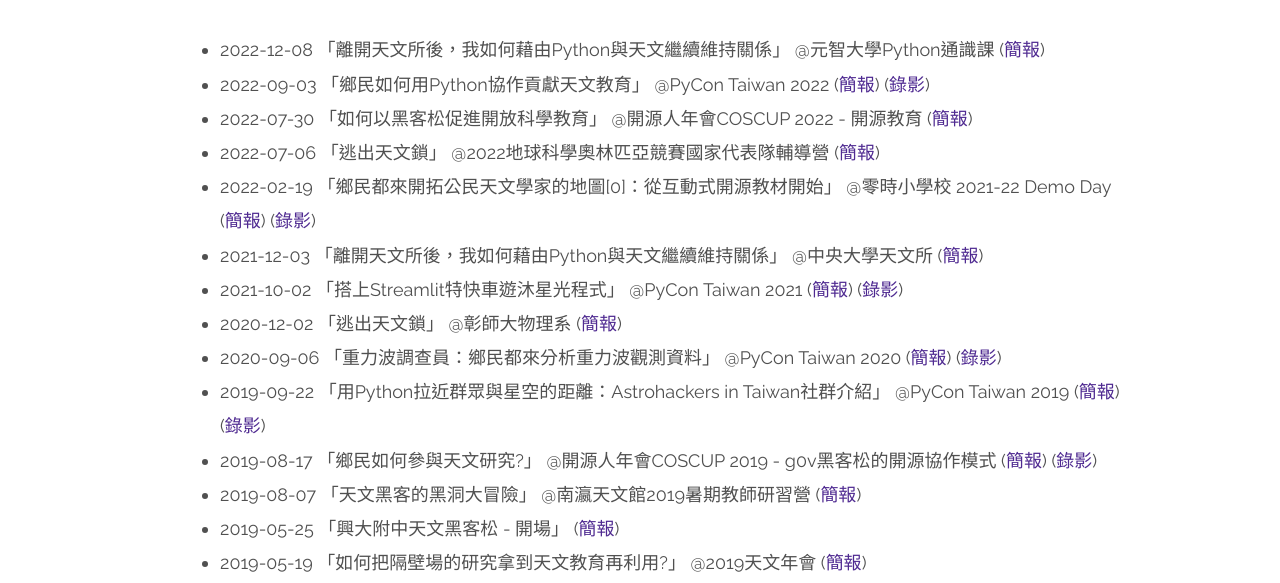
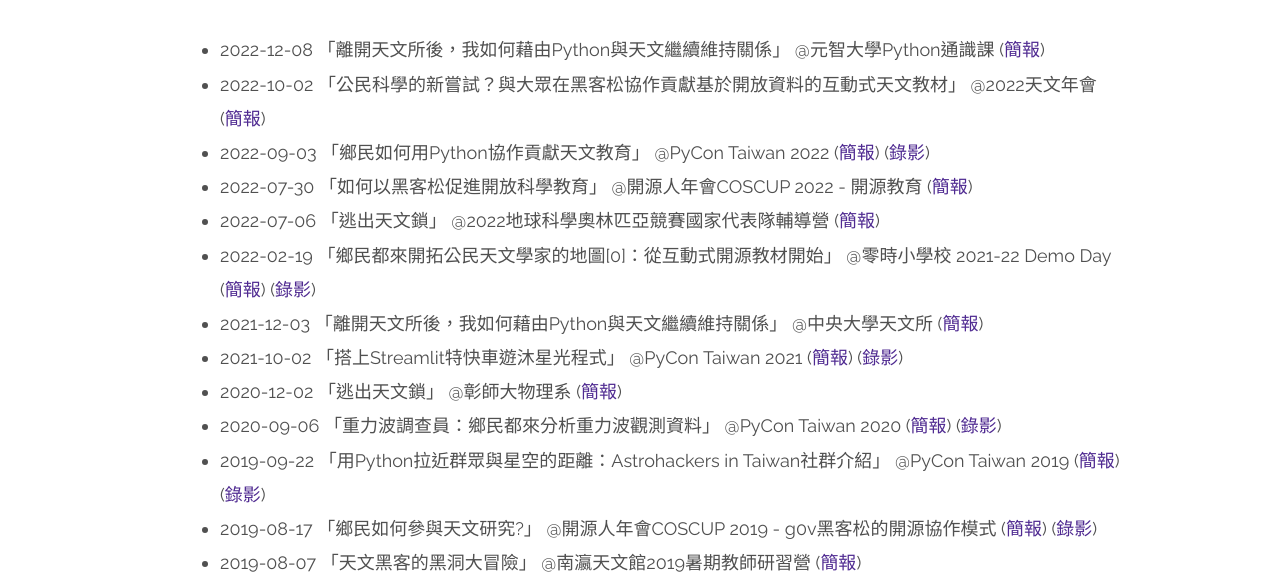
Before and after one commit to YihaoSu/YihaoSu.github.io, a plain HTML site: page speaking/index.html in a window 1280 px wide. Shown: the part 206-789 px from the top of the page. Drawn offline with nearby package versions, Linux system fonts and the light colour scheme.

Commit message:
Synchronized build

```diff
--- a/speaking/index.html
+++ b/speaking/index.html
@@ -173,6 +173,7 @@
 
       <ul>
 <li>2022-12-08 「離開天文所後，我如何藉由Python與天文繼續維持關係」 @元智大學Python通識課 (<a href="https://hackmd.io/D1cCtPqYQ3KYMKKnVd4fWg" target="_blank">簡報</a>)</li>
+<li>2022-10-02 「公民科學的新嘗試？與大眾在黑客松協作貢獻基於開放資料的互動式天文教材」 @2022天文年會 (<a href="https://hackmd.io/@astrobackhacker/S1uX4fQfo" target="_blank">簡報</a>)</li>
 <li>2022-09-03 「鄉民如何用Python協作貢獻天文教育」 @PyCon Taiwan 2022 (<a href="https://hackmd.io/@astrobackhacker/BJ4XYe4jq" target="_blank">簡報</a>) (<a href="https://www.youtube.com/watch?v=2FGwasV6Nrg" target="_blank">錄影</a>)</li>
 <li>2022-07-30 「如何以黑客松促進開放科學教育」 @開源人年會COSCUP 2022 - 開源教育 (<a href="https://hackmd.io/@astrobackhacker/BJh1f7Fn9" target="_blank">簡報</a>)</li>
 <li>2022-07-06 「逃出天文鎖」 @2022地球科學奧林匹亞競賽國家代表隊輔導營 (<a href="https://hackmd.io/@astrobackhacker/HkMuh0U59" target="_blank">簡報</a>)</li>
```
Also changed, not shown: 1 other file.
